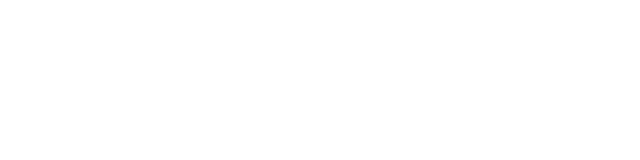
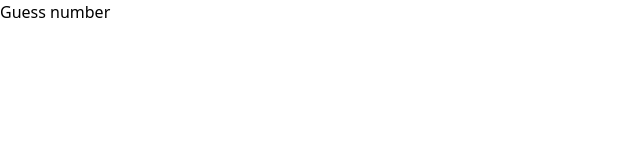
Before and after one commit to AsgarovAsgar/vue-classic-games, a Vue app: page /guess-number in a window 1280 px wide. Before the commit this address had no page. Shown: the top 160 px of the page, without its empty margins (0-640 px from the left). Built offline with nearby package versions, Linux system fonts and the light colour scheme.

Commit message:
added guess game

```diff
--- a/src/router/index.js
+++ b/src/router/index.js
@@ -26,6 +26,11 @@
       path: '/dice',
       name: 'dice',
       component: () => import('@/views/DiceView.vue')
+    },
+    {
+      path: '/guess-number',
+      name: 'guess-number',
+      component: () => import('@/views/GuessNumber.vue')
     }
   ]
 })
--- /dev/null
+++ b/src/views/GuessNumber.vue
@@ -0,0 +1,5 @@
+<template>
+  <div>
+    <h1>Guess number</h1>
+  </div>
+</template>
```
